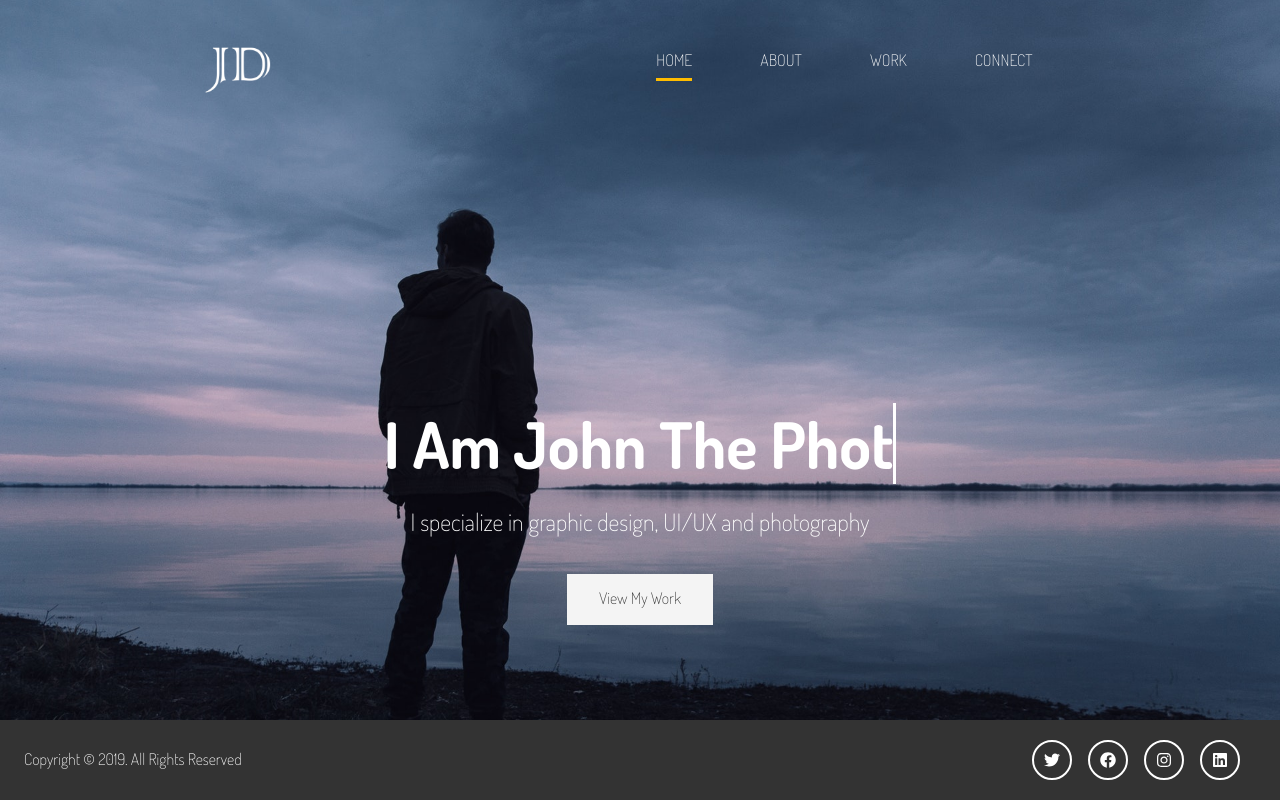
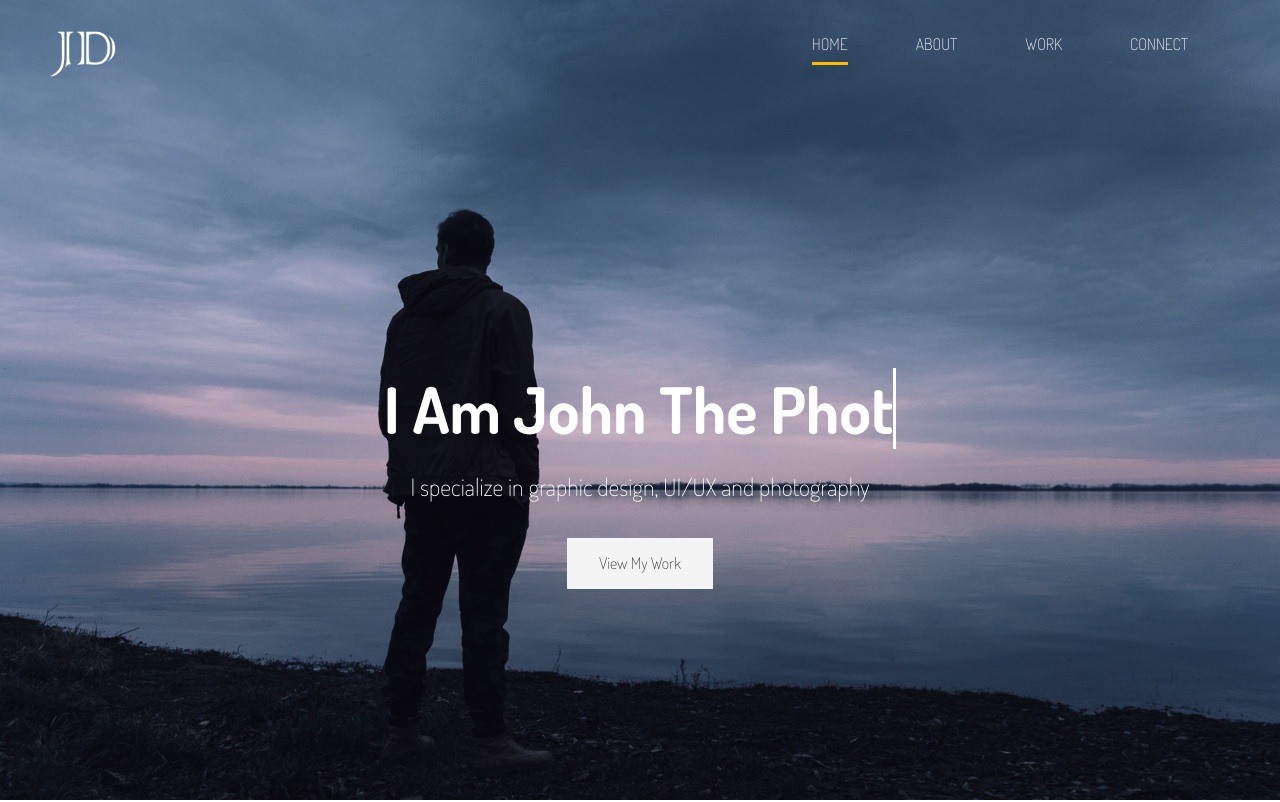
Before and after one commit to brainstormsurfer/Reactively-Converted-Project, a React (Vite) app: page / in a window 1280 px wide. Shown: the top 802 px of the page. Built offline with nearby package versions, Linux system fonts and the light colour scheme.

Commit message:
Fix and Polish (structure & style): Error height; Connect-About routing; Header content bugs

```diff
--- a/src/components/Header.jsx
+++ b/src/components/Header.jsx
@@ -7,8 +7,8 @@ const Header = () => {
   const skills = ["Photographer", "Designer", "UI/UX Dev"];
 
   return (
-    <header className="header-home">
-      <div className="container">
+    <>
+        <div className="header-container">
         <div className="header-content">
         {isHomeRoute && <TypeWriter words={skills} />}
           <p className="lead">
@@ -18,8 +18,8 @@ const Header = () => {
               View My Work
             </Link>
         </div>
-      </div>
-      </header>
+        </div>
+      </>
   );
 };
 
--- a/src/layouts/SharedLayout.jsx
+++ b/src/layouts/SharedLayout.jsx
@@ -1,6 +1,7 @@
 import { Outlet } from 'react-router-dom';
 import Footer from './../shared/Footer';
 import Navbar from '../shared/Navbar';
+import { Header } from '../sections';
 
 const SharedLayout = () => {
   return (
--- a/src/shared/Navbar.jsx
+++ b/src/shared/Navbar.jsx
@@ -5,7 +5,7 @@ const Navbar = () => {
   const isHomeRoute = location.pathname === "/";
   return (
     <header className={`${!isHomeRoute ? "header-inner" : "transparent-navbar"}`}>
-      <div class="container">
+      <div className="container">
         <nav className="main-nav">
           <img
             src="../../src/assets/img/logo.png"
--- a/src/styles/main.css
+++ b/src/styles/main.css
@@ -117,18 +117,22 @@ input[class^="btn-"]:hover {
 /* ------- (Added) ------- */
 /* Navbar mode on Homepage */
 .transparent-navbar {
+  /* display: flex;
+  justify-content: space-between; */
   background: transparent;
   position: absolute;
+  max-width: 1280px;
+  padding: 0 1.5rem;
+  margin: auto;
   top: 0;
   left: 0;
-  width: 100%;
-  z-index: 1000;
-  padding: 1rem 0;
+  min-width: 100vw;
+  z-index: 10;
 }
 
-.transparent-navbar .main-nav {
+/* .transparent-navbar .main-nav {
   justify-content: space-around;
-}
+} */
 /* ---------------------------*/
 
 .bottom-line {
@@ -230,6 +234,7 @@ body {
   font-family: "Dosis", sans-serif;
   line-height: 1.6;
   background: #fff;
+  overflow-x: hidden;
 }
 
 a {
@@ -262,6 +267,7 @@ img {
 .main-nav {
   display: flex;
   justify-content: space-between;
+
   padding-top: 1rem;
 }
 .main-nav ul {
@@ -285,16 +291,25 @@ img {
 .main-nav a.active {
   border-color: var(--primary-color);
 }
+.header-container {
+  display: flex;
+  flex-direction: column;
+  align-items: center;
+  justify-content: center;
+  height: 100vh;
+  background: url("../assets/img/showcase.jpg") no-repeat center right/cover;
+  color: #fff;
+}
 
-.header-home {
-  background: url("../assets/img/showcase.jpg") no-repeat center right/cover;
-  height: 100vh;
-  color: var(--home-nav-font-color);
+.header-content {
+  text-align: center;
 }
-.header-home .header-content {
-  text-align: center;
-  padding-top: 20%;
+
+.header-content h1 {
+  font-size: 4rem;
+  line-height: 1.2;
 }
+
 .header-home .header-content h1 {
   font-size: 4rem;
   line-height: 1.2;
@@ -525,7 +540,7 @@ img {
 }
 
 .main-footer {
-  position: sticky;
+  width: 100%;
   bottom: 0;
   background: var(--secondary-color-dark);
   color: var(--home-nav-font-color);
```
Also changed, not shown: src/pages/Home.jsx (line endings or trailing spaces).
